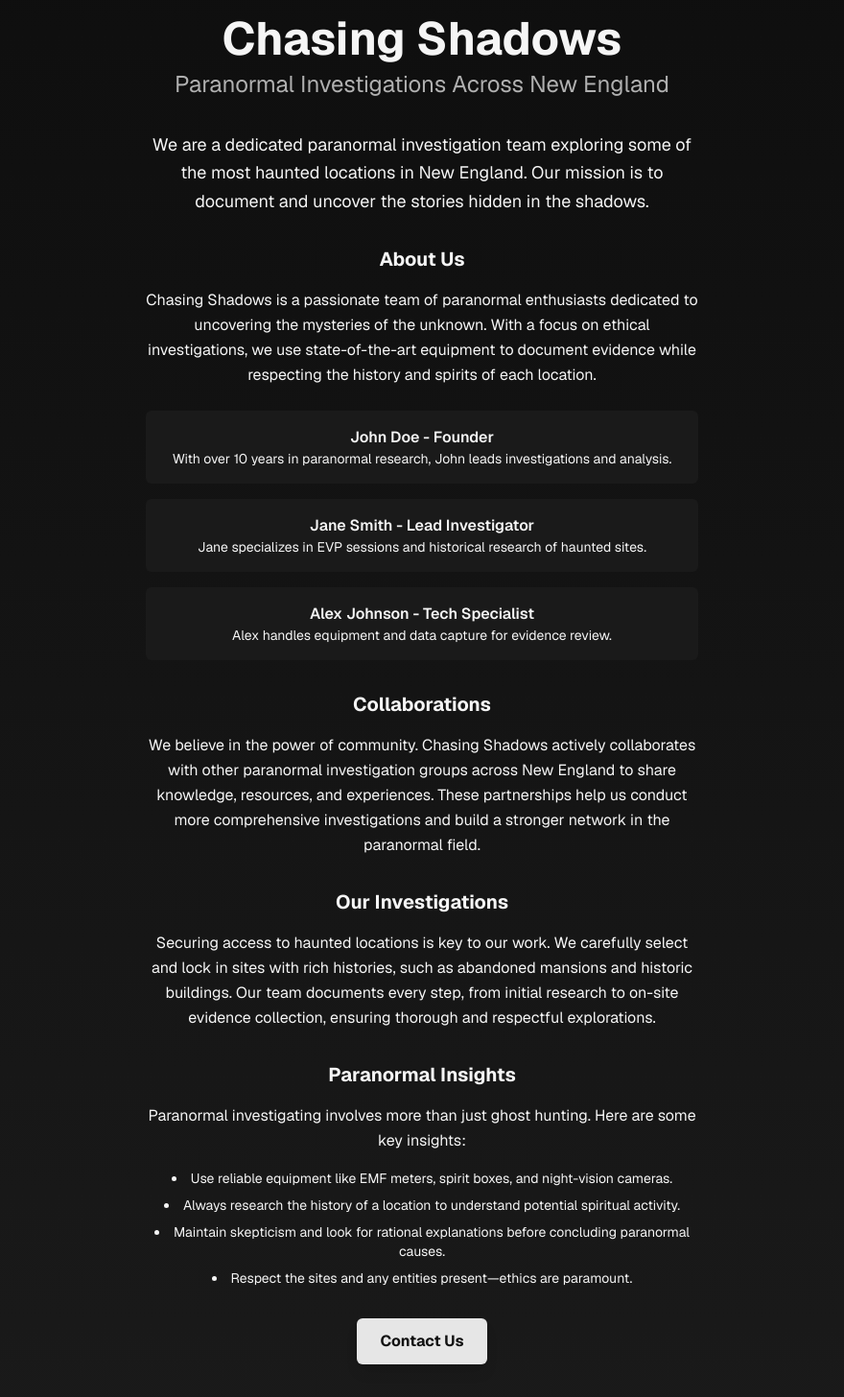
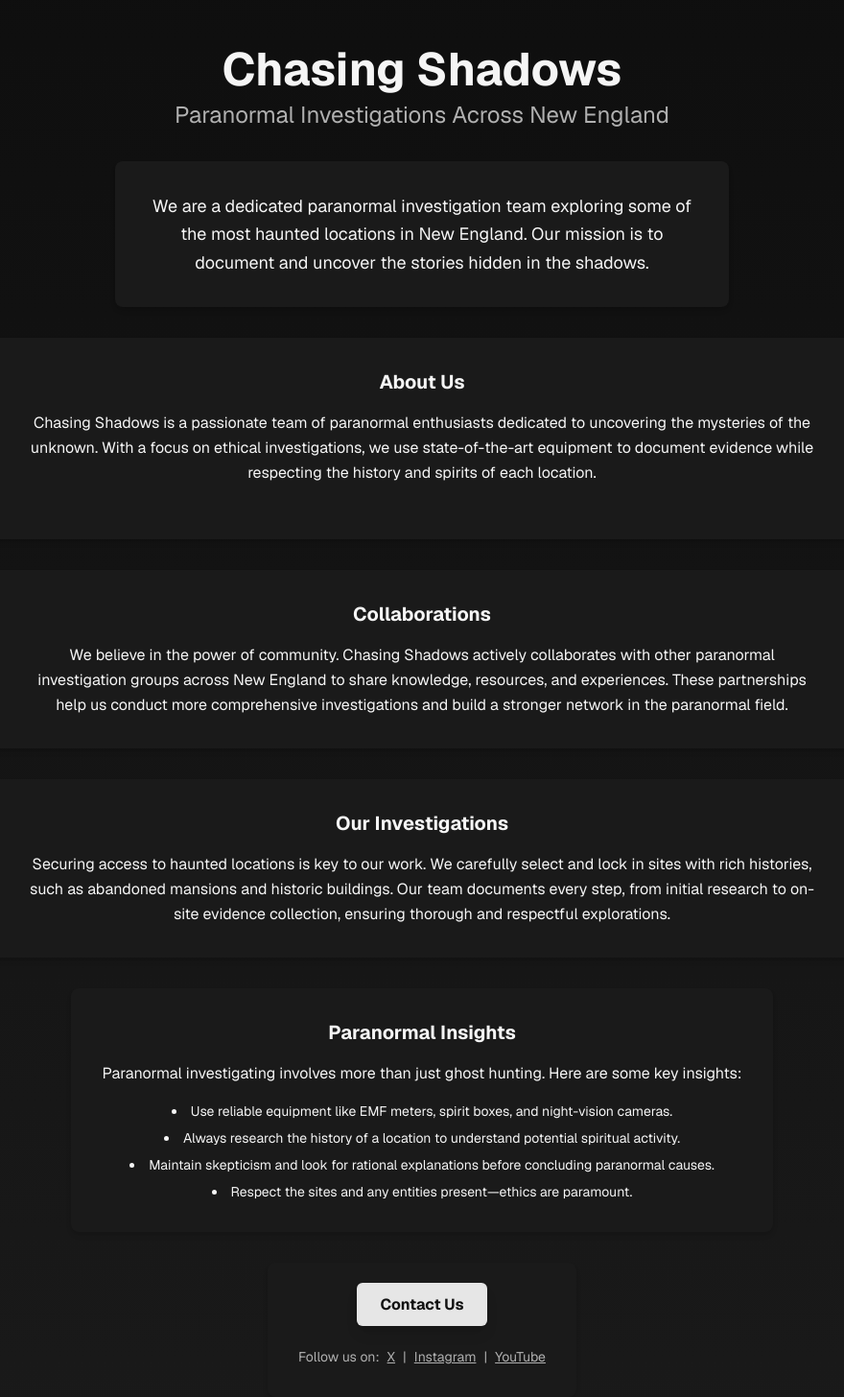
Before and after one commit to ChasingShadowsorg/website, a Next.js app in the folder chasingshadows/: page / in a window 1280 px wide. Shown: the part 240-1696 px from the top of the page at 96% size, without its empty margins (200-1080 px from the left). Built offline with nearby package versions, Linux system fonts and the light colour scheme.

Commit message:
Update page.tsx

```diff
--- a/chasingshadows/app/page.tsx
+++ b/chasingshadows/app/page.tsx
@@ -1,8 +1,9 @@
 import Image from "next/image";
+import { motion } from "framer-motion";
 
 export default function Home() {
   return (
-    <div className="min-h-screen flex flex-col items-center justify-center bg-gradient-to-b from-[#0d0d0d] to-[#1a1a1a] text-[#f5f5f5] font-sans text-center p-8">
+    <div className="min-h-screen flex flex-col items-center bg-gradient-to-b from-[#0d0d0d] to-[#1a1a1a] text-[#f5f5f5] font-sans text-center p-8 py-16">
       <Image
         src="/logo.png"
         alt="Chasing Shadows Logo"
@@ -17,48 +18,73 @@ export default function Home() {
         Paranormal Investigations Across New England
       </h2>
 
-      <p className="max-w-xl mb-8 leading-relaxed text-lg">
+      <motion.div
+        initial={{ opacity: 0, y: 50 }}
+        whileInView={{ opacity: 1, y: 0 }}
+        transition={{ duration: 0.5 }}
+        viewport={{ once: true }}
+        className="bg-[#1a1a1a] p-8 rounded-lg shadow-md mb-8 max-w-4xl mx-auto"
+      >
+        <p className="max-w-xl leading-relaxed text-lg">
           We are a dedicated paranormal investigation team exploring some of the most
           haunted locations in New England. Our mission is to document and uncover
           the stories hidden in the shadows.
         </p>
+      </motion.div>
 
-      <section className="max-w-xl mb-8">
+      <motion.div
+        initial={{ opacity: 0, y: 50 }}
+        whileInView={{ opacity: 1, y: 0 }}
+        transition={{ duration: 0.5 }}
+        viewport={{ once: true }}
+        className="bg-[#1a1a1a] p-8 rounded-lg shadow-md mb-8 max-w-4xl mx-auto"
+      >
+        <section>
           <h3 className="text-xl font-bold mb-4">About Us</h3>
           <p className="mb-6 leading-relaxed">
             Chasing Shadows is a passionate team of paranormal enthusiasts dedicated to uncovering the mysteries of the unknown. With a focus on ethical investigations, we use state-of-the-art equipment to document evidence while respecting the history and spirits of each location.
           </p>
-        <div className="space-y-4">
-          <div className="bg-[#1a1a1a] p-4 rounded-md">
-            <h4 className="font-semibold">John Doe - Founder</h4>
-            <p className="text-sm">With over 10 years in paranormal research, John leads investigations and analysis.</p>
-          </div>
-          <div className="bg-[#1a1a1a] p-4 rounded-md">
-            <h4 className="font-semibold">Jane Smith - Lead Investigator</h4>
-            <p className="text-sm">Jane specializes in EVP sessions and historical research of haunted sites.</p>
-          </div>
-          <div className="bg-[#1a1a1a] p-4 rounded-md">
-            <h4 className="font-semibold">Alex Johnson - Tech Specialist</h4>
-            <p className="text-sm">Alex handles equipment and data capture for evidence review.</p>
-          </div>
-        </div>
         </section>
+      </motion.div>
 
-      <section className="max-w-xl mb-8">
+      <motion.div
+        initial={{ opacity: 0, y: 50 }}
+        whileInView={{ opacity: 1, y: 0 }}
+        transition={{ duration: 0.5 }}
+        viewport={{ once: true }}
+        className="bg-[#1a1a1a] p-8 rounded-lg shadow-md mb-8 max-w-4xl mx-auto"
+      >
+        <section>
           <h3 className="text-xl font-bold mb-4">Collaborations</h3>
           <p className="leading-relaxed">
             We believe in the power of community. Chasing Shadows actively collaborates with other paranormal investigation groups across New England to share knowledge, resources, and experiences. These partnerships help us conduct more comprehensive investigations and build a stronger network in the paranormal field.
           </p>
         </section>
+      </motion.div>
 
-      <section className="max-w-xl mb-8">
+      <motion.div
+        initial={{ opacity: 0, y: 50 }}
+        whileInView={{ opacity: 1, y: 0 }}
+        transition={{ duration: 0.5 }}
+        viewport={{ once: true }}
+        className="bg-[#1a1a1a] p-8 rounded-lg shadow-md mb-8 max-w-4xl mx-auto"
+      >
+        <section>
           <h3 className="text-xl font-bold mb-4">Our Investigations</h3>
           <p className="leading-relaxed">
             Securing access to haunted locations is key to our work. We carefully select and lock in sites with rich histories, such as abandoned mansions and historic buildings. Our team documents every step, from initial research to on-site evidence collection, ensuring thorough and respectful explorations.
           </p>
         </section>
+      </motion.div>
 
-      <section className="max-w-xl mb-8">
+      <motion.div
+        initial={{ opacity: 0, y: 50 }}
+        whileInView={{ opacity: 1, y: 0 }}
+        transition={{ duration: 0.5 }}
+        viewport={{ once: true }}
+        className="bg-[#1a1a1a] p-8 rounded-lg shadow-md mb-8 max-w-4xl mx-auto"
+      >
+        <section>
           <h3 className="text-xl font-bold mb-4">Paranormal Insights</h3>
           <p className="leading-relaxed mb-4">
             Paranormal investigating involves more than just ghost hunting. Here are some key insights:
@@ -70,7 +96,15 @@ export default function Home() {
             <li>Respect the sites and any entities present—ethics are paramount.</li>
           </ul>
         </section>
+      </motion.div>
 
+      <motion.div
+        initial={{ opacity: 0, y: 50 }}
+        whileInView={{ opacity: 1, y: 0 }}
+        transition={{ duration: 0.5 }}
+        viewport={{ once: true }}
+        className="bg-[#1a1a1a] p-8 rounded-lg shadow-md mb-8 max-w-4xl mx-auto text-center"
+      >
         <a
           href="mailto:contact@chasingshadows.org"
           className="bg-[#e6e6e6] text-[#111] px-6 py-3 rounded-md font-bold shadow-lg hover:bg-[#d0d0d0] transition-colors"
@@ -107,6 +141,7 @@ export default function Home() {
             YouTube
           </a>
         </div>
+      </motion.div>
     </div>
   );
 }
```
Lines whose indentation alone changed are shown as unchanged.
